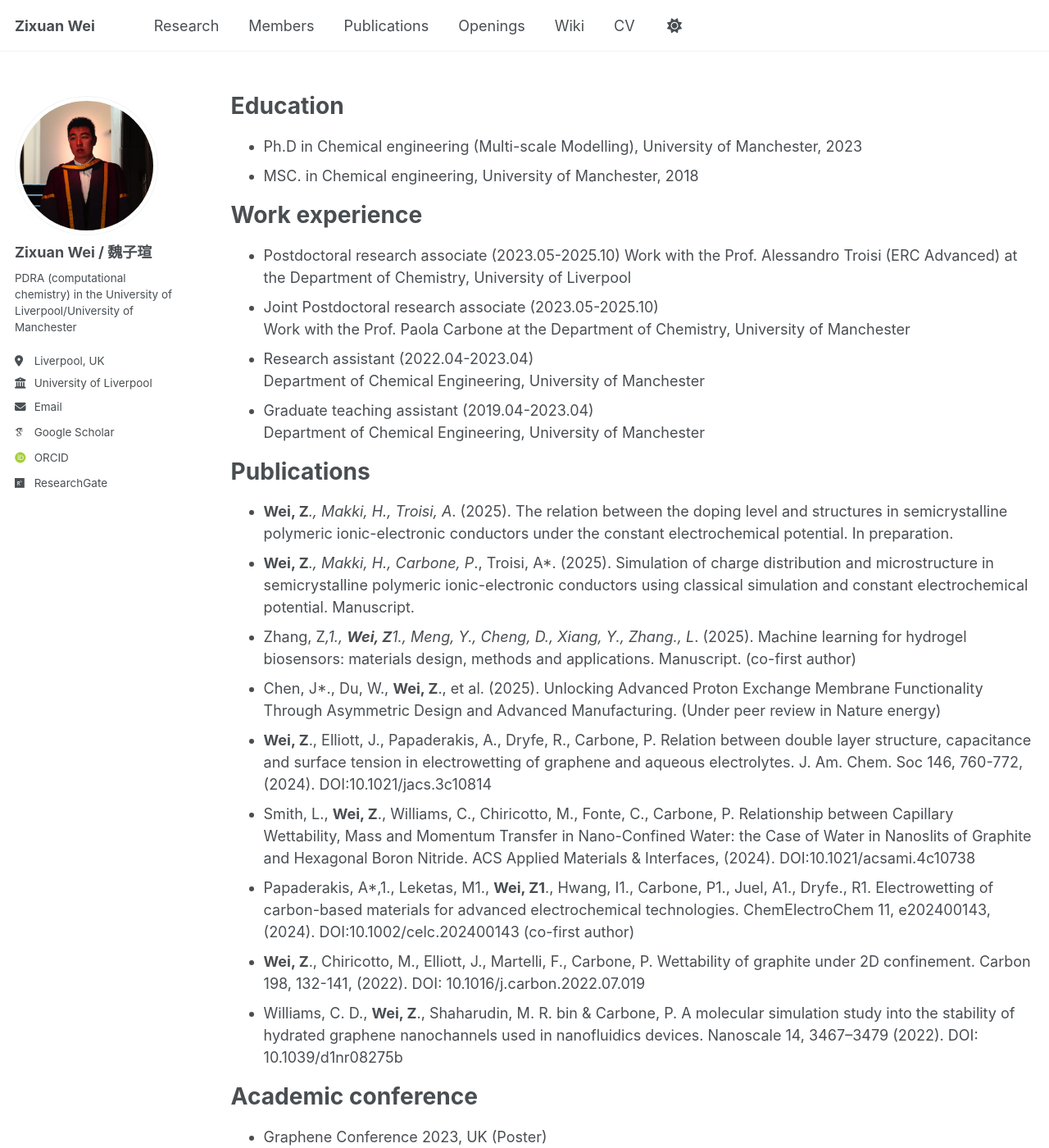
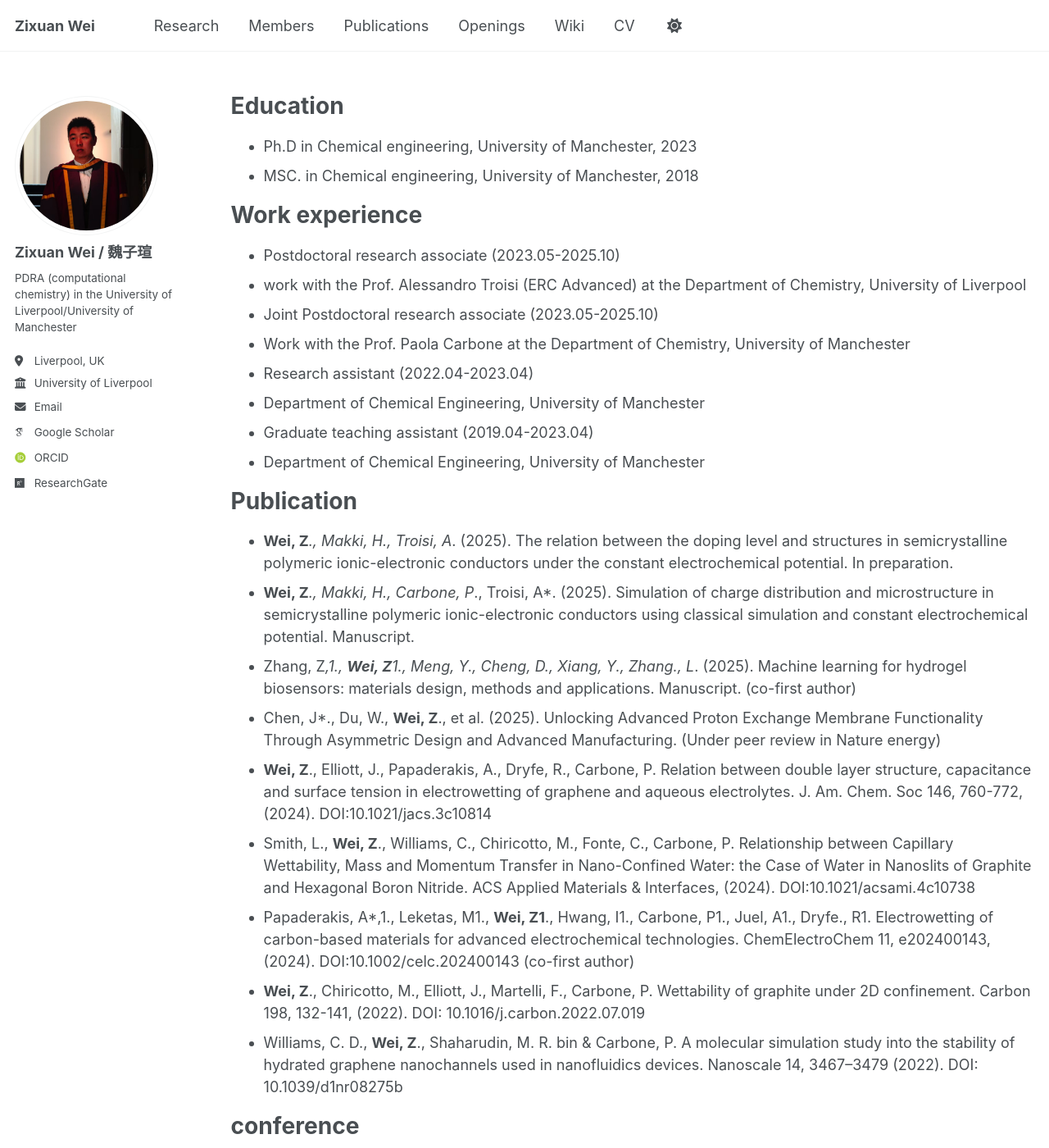
Before and after one commit to Zixuan-Wei/Zixuan-Wei.github.io, a Jekyll site: the page built from _pages/cv.md, in a window 1280 px wide and 1400 px high. Shown: the whole window at 82% size. Built offline with Jekyll 4.4.1, drawn with Linux system fonts in a browser that asks for light colours; some web fonts are replaced.

Commit message:
Update cv.md

```diff
--- a/_pages/cv.md
+++ b/_pages/cv.md
@@ -11,21 +11,21 @@ redirect_from:
 
 Education
 ======
-* Ph.D in Chemical engineering (Multi-scale Modelling), University of Manchester, 2023
+* Ph.D in Chemical engineering, University of Manchester, 2023
 * MSC. in Chemical engineering, University of Manchester, 2018
 
 Work experience
 ======
 *	Postdoctoral research associate (2023.05-2025.10)
-Work with the Prof. Alessandro Troisi (ERC Advanced) at the Department of Chemistry, University of Liverpool
+- work with the Prof. Alessandro Troisi (ERC Advanced) at the Department of Chemistry, University of Liverpool
 *	Joint Postdoctoral research associate (2023.05-2025.10)
-Work with the Prof. Paola Carbone at the Department of Chemistry, University of Manchester
+- Work with the Prof. Paola Carbone at the Department of Chemistry, University of Manchester
 *	Research assistant (2022.04-2023.04)
-Department of Chemical Engineering, University of Manchester
+- Department of Chemical Engineering, University of Manchester
 *	Graduate teaching assistant (2019.04-2023.04)
-Department of Chemical Engineering, University of Manchester
+- Department of Chemical Engineering, University of Manchester
 
-Publications
+Publication
 ======
 - **Wei, Z***., Makki, H., Troisi, A*. (2025). The relation between the doping level and structures in semicrystalline polymeric ionic-electronic conductors under the constant electrochemical potential. In preparation.
 - **Wei, Z***., Makki, H., Carbone, P*., Troisi, A*. (2025). Simulation of charge distribution and microstructure in semicrystalline polymeric ionic-electronic conductors using classical simulation and constant electrochemical potential. Manuscript.
@@ -37,7 +37,7 @@ Publications
 - **Wei, Z**., Chiricotto, M., Elliott, J., Martelli, F., Carbone, P. Wettability of graphite under 2D confinement. Carbon 198, 132-141, (2022). DOI: 10.1016/j.carbon.2022.07.019
 - Williams, C. D., **Wei, Z**., Shaharudin, M. R. bin & Carbone, P. A molecular simulation study into the stability of hydrated graphene nanochannels used in nanofluidics devices. Nanoscale 14, 3467–3479 (2022).	DOI: 10.1039/d1nr08275b
 
-Academic conference
+conference
 ======
 * Graphene Conference 2023, UK (Poster)
 * European/Japanese Molecular Liquids Group 2022, Spain (Poster)
```
Also changed, not shown: other parts of _pages/cv.md (+1 -1 lines).
